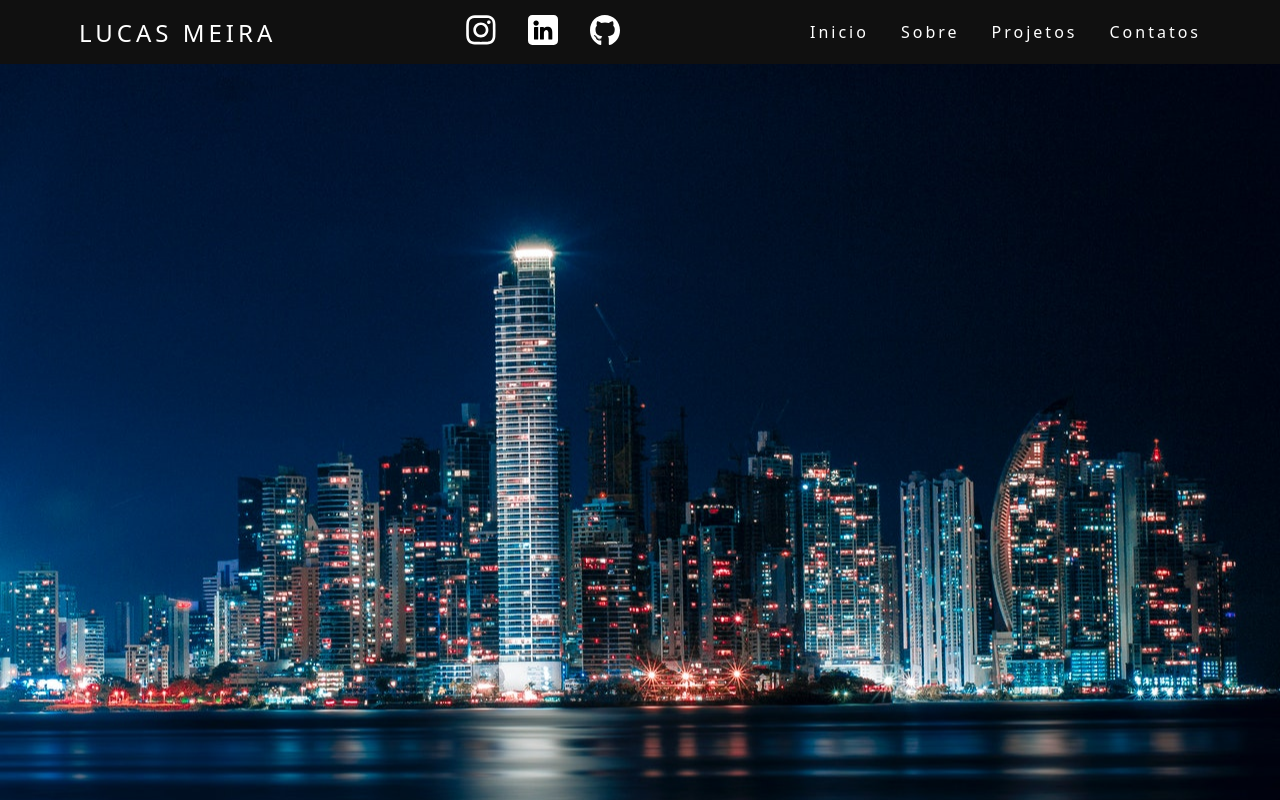
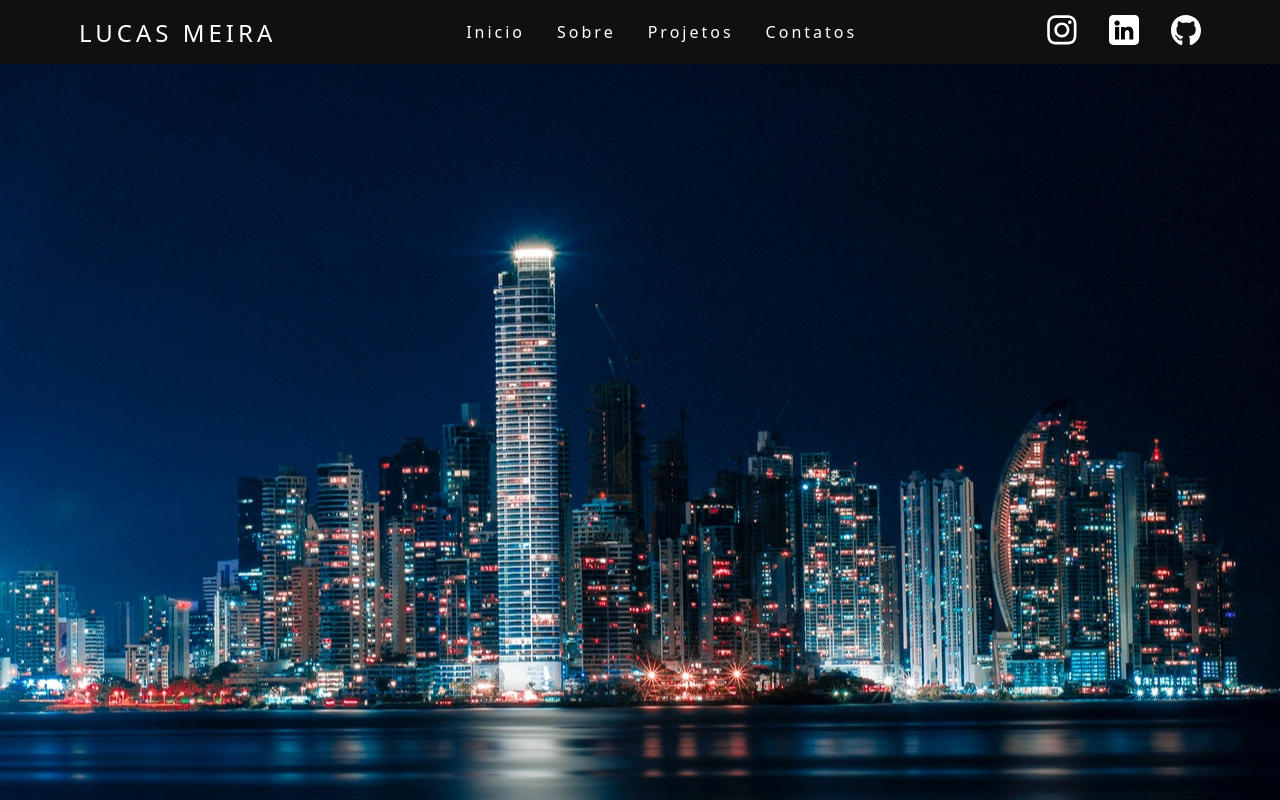
Before and after one commit to lucaasmeiraf/Portif-lio, a website: page index.html in a window 1280 px wide. Drawn offline with Linux system fonts and the light colour scheme.

Commit message:
Just to confirm things...

```diff
--- a/index.html
+++ b/index.html
@@ -16,16 +16,17 @@
                 <div class="linha2"></div>
                 <div class="linha3"></div>
             </div>
-            <ul class="rede-soc">
-            <li><a href="/"><img src="/images/Instagram.svg" alt="Instagram"></a></li>
-            <li><a href="/"><img src="/images/LinkedIn.svg" alt="LinkedIn"></a></li>
-            <li><a href="/"><img src="/images/GitHub.svg" alt="GitHub"></a></li>
-            </ul>
+
             <ul class="nav-list">
                 <li><a href="/">Inicio</a>
                 <li><a href="/">Sobre</a>
                 <li><a href="/">Projetos</a>
                 <li><a href="/">Contatos</a>
+            </ul>
+            <ul class="rede-soc">
+            <li><a href="https://www.instagram.com/lucasmeiraf/"><img src="/images/Instagram.svg" alt="Instagram"></a></li>
+            <li><a href="https://www.linkedin.com/in/lucas-meira-311ba1208"><img src="/images/LinkedIn.svg" alt="LinkedIn"></a></li>
+            <li><a href="https://github.com/lucaasmeiraf"><img src="/images/GitHub.svg" alt="GitHub"></a></li>
             </ul>
         </nav>
     </header>
--- a/style.css
+++ b/style.css
@@ -75,7 +75,7 @@ main{
         position: absolute;
         top: 8vh;
         right: 0;
-        width: 50vw;
+        width: 100vw;
         height: 92vh;
         background: rgba(0, 0, 0, 0.938);
         flex-direction: column;
```
